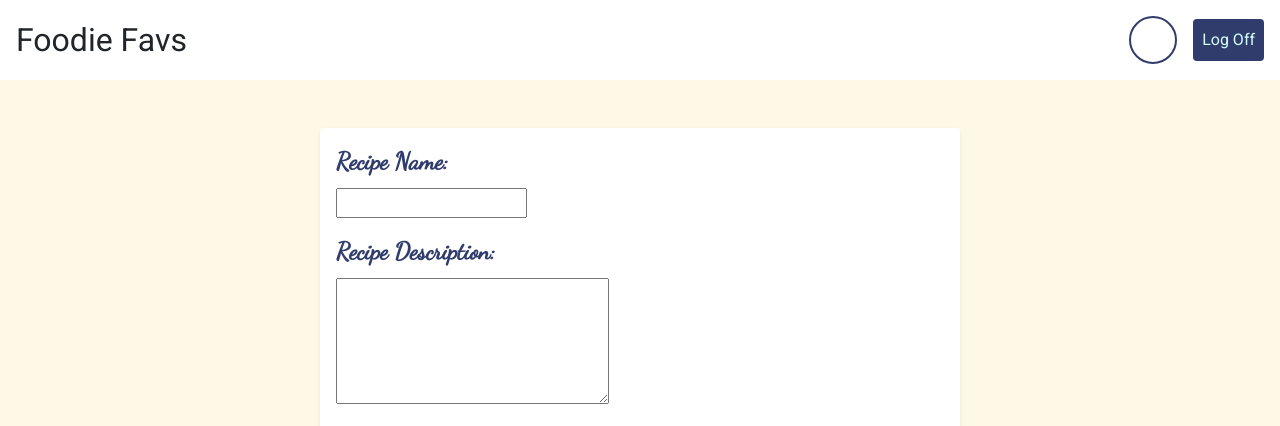
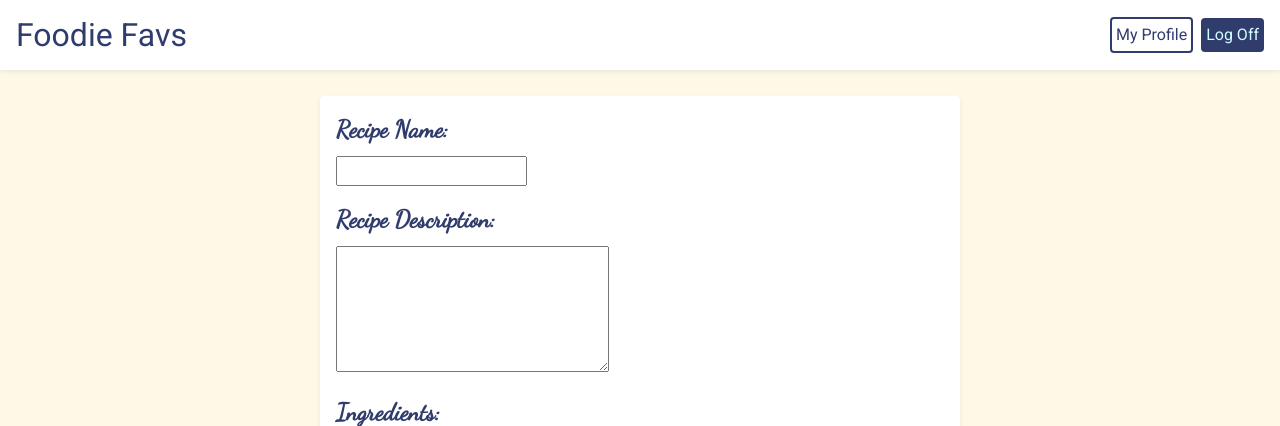
Before and after one commit to JennyWauer/foodie_favs, a Django app: template foodie_app/templates/new_recipe.html in a window 1280 px wide. Shown: the top 426 px of the page. Run offline with Django 3.2, Linux system fonts and the light colour scheme; the template is opened without the code that fills it, so the values that code supplies are empty; some libraries are stand-ins or nearby versions.

Commit message:
update site header

```diff
--- a/foodie_app/static/css/new_recipe.css
+++ b/foodie_app/static/css/new_recipe.css
@@ -1,3 +1,5 @@
+@import 'style.css';
+
 body {
     font-family: "Roboto", sans-serif;
     background-color: #fef9e7;
@@ -21,13 +23,6 @@ button, .submitIngredient, .submitStep {
     font-size: 1.15em;
     }
 
-.icon {
-    height: 3em;
-    width: 3em;
-    border: 2px solid #303c6c;
-    color: #303c6c;
-}
-
 #log-off {
     background-color: #303c6c;
     color: #d2fdff;
--- a/foodie_app/static/css/style.css
+++ b/foodie_app/static/css/style.css
@@ -2,7 +2,7 @@ body {
     font-family: "Roboto", sans-serif;
 }
 
-h2 {
+h2, .home {
     color: #303c6c;
 }
 
--- a/foodie_app/templates/home.html
+++ b/foodie_app/templates/home.html
@@ -20,7 +20,7 @@
 
 <body id="body">
     <header id="header" class="bg-white d-flex p-3 align-items-center shadow-sm mt-0">
-        <h2 class="pr-5 mb-0">Foodie Favs</h2>
+        <h2 class="pr-5 mb-0"><a href="/home" class="home">Foodie Favs</a></h2>
         <a href="/home/new_recipe" class="new-recipe p-1 rounded ml-auto mr-2">+ Recipe</a>
         <a href="/home/{{user.id}}" class="icon rounded p-1">My Profile</a>
         <a href="/home/log_off" class="btn ml-2 p-1" id="log-off">Log Off</a>
--- a/foodie_app/templates/new_recipe.html
+++ b/foodie_app/templates/new_recipe.html
@@ -19,11 +19,12 @@
 </head>
 
 <body id="body">
-    <header id="header" class="bg-white d-flex p-3 align-items-center">
-        <h2 class="pr-5 mb-0">Foodie Favs</h2>
-        <a href="/home/{{user.id}}" class="icon ml-auto mb-0 text-center pt-2 rounded-circle">{{user.first_name}}</a>
-        <a href="/home/log_off" class="btn ml-3 p-2" id="log-off">Log Off</a>
+    <header id="header" class="bg-white d-flex p-3 align-items-center shadow-sm mt-0">
+        <h2 class="pr-5 mb-0"><a href="/home" class="home">Foodie Favs</a></h2>
+        <a href="/home/{{user.id}}" class="icon rounded p-1 ml-auto">My Profile</a>
+        <a href="/home/log_off" class="btn ml-2 p-1" id="log-off">Log Off</a>
     </header>
+    <div class="pt-5"></div>
     <div class="mt-5 ml-auto mr-auto w-50 shadow-sm p-3 mb-5 bg-white rounded">
         <form action="/home/add_recipe" method="POST" id="new-recipe-form">
             {% csrf_token %}
--- a/foodie_app/templates/recipe.html
+++ b/foodie_app/templates/recipe.html
@@ -18,10 +18,10 @@
 </head>
 <body>
     <header id="header" class="bg-white d-flex p-3 align-items-center shadow-sm mt-0">
-        <h2 class="pr-5 mb-0">Foodie Favs</h2>
+        <h2 class="pr-5 mb-0"><a href="/home" class="home">Foodie Favs</a></h2>
         <a href="/home/new_recipe" class="new-recipe p-1 rounded ml-auto mr-2">+ Recipe</a>
         <a href="/home/{{user.id}}" class="icon rounded p-1">My Profile</a>
-        <a href="/home" class="btn ml-2 p-1" id="log-off">Home</a>
+        <a href="/home/log_off" class="btn ml-2 p-1" id="log-off">Log Off</a>
     </header>
     <button id="topBtn" title="Go to top" class="btn rounded shadow">Top</button>
     <div class="pt-5"></div>
```
Also changed, not shown: foodie_app/templates/edit_recipe.html (+8 -1 lines), foodie_app/templates/user_profile.html (+6 -4 lines).
